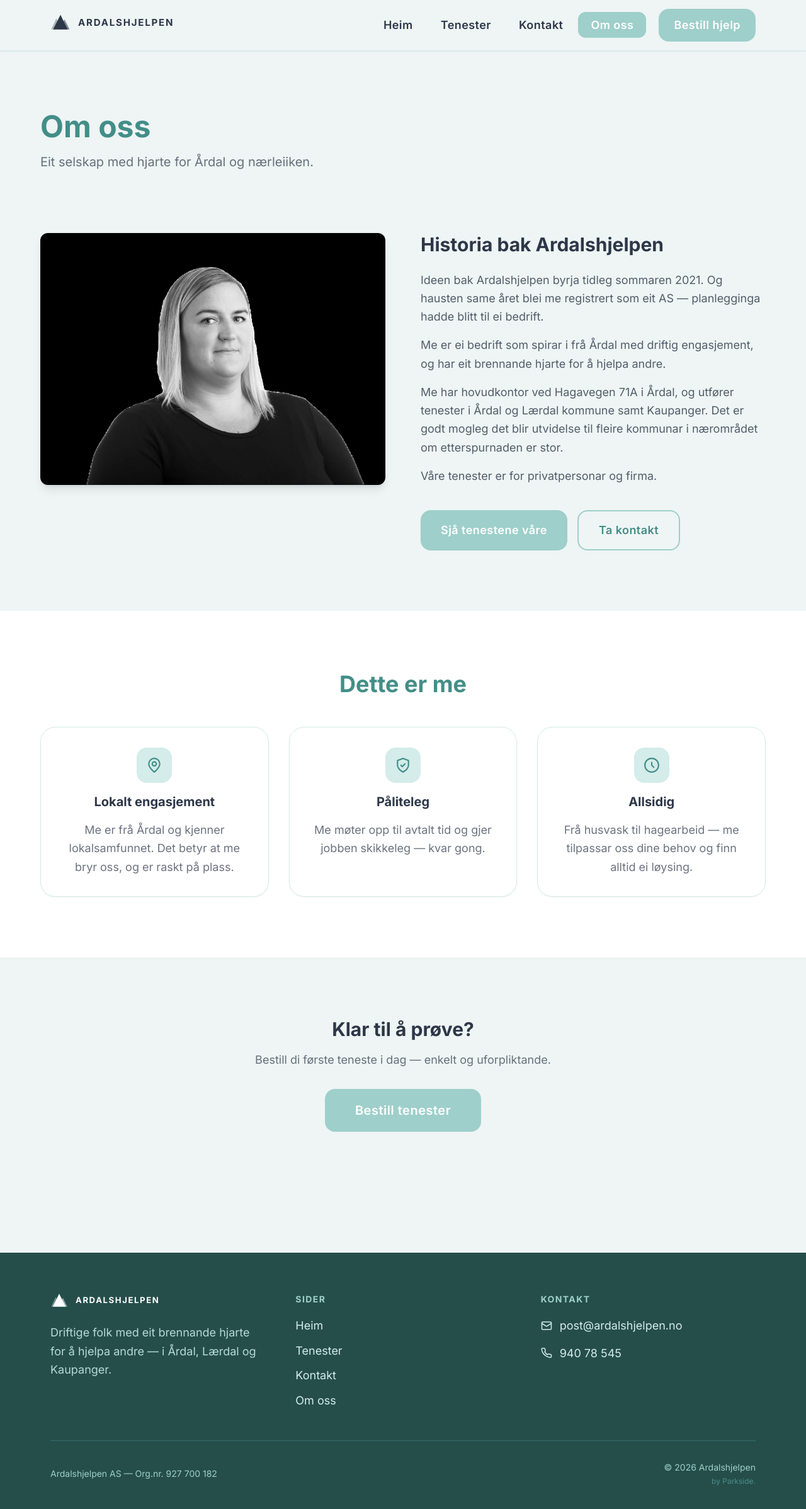
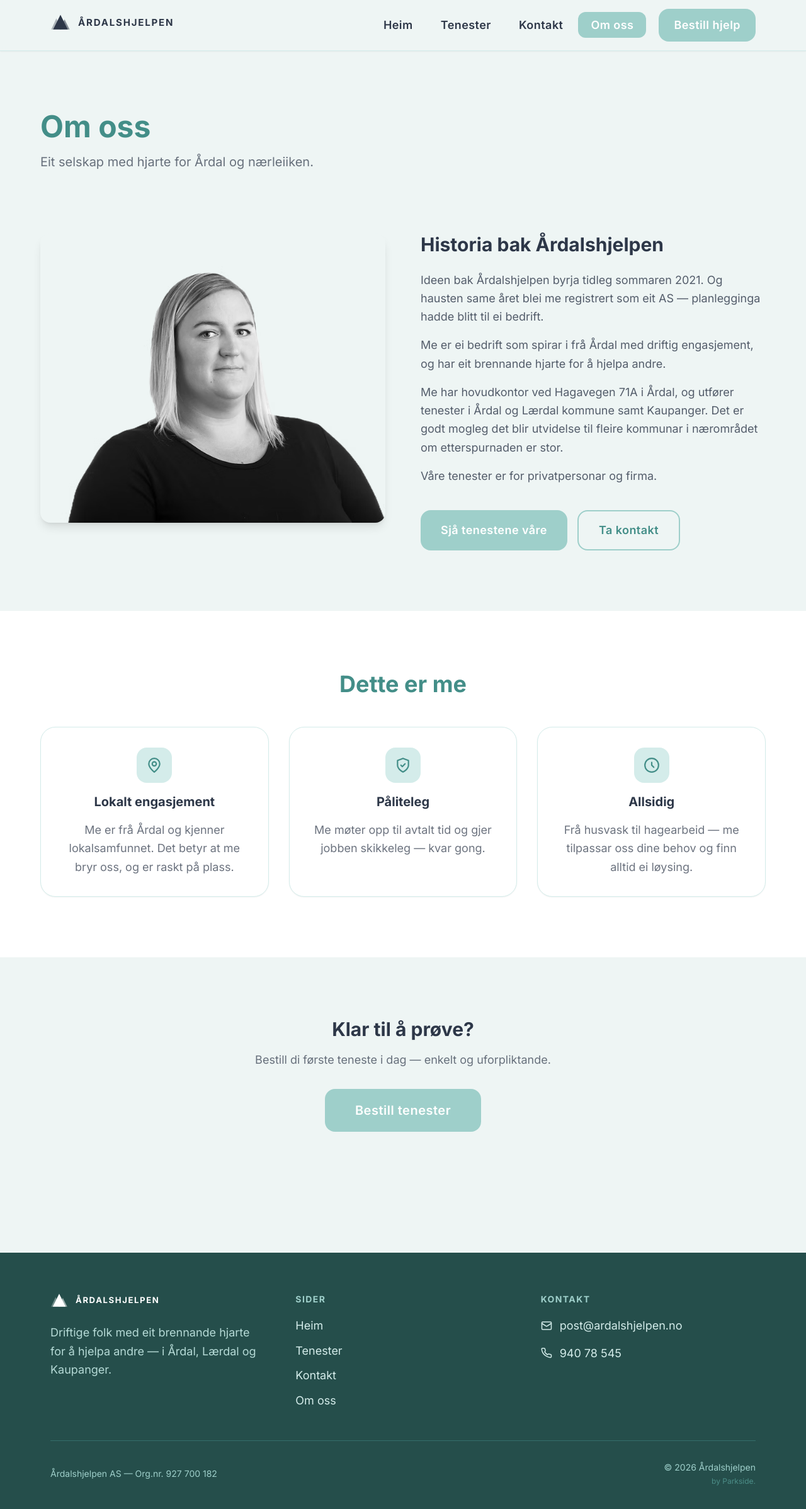
Before and after one commit to parks1de/ardalshjelpen, a Next.js app: page /om in a window 1280 px wide. Shown: the top 2396 px of the page at 63% size. Built offline with nearby package versions, Linux system fonts and the light colour scheme.

Commit message:
om oss bilete avif transparent background

```diff
--- a/app/kontakt/page.tsx
+++ b/app/kontakt/page.tsx
@@ -3,7 +3,7 @@ import Link from 'next/link'
 
 export const metadata: Metadata = {
   title: 'Kontakt',
-  description: 'Kontakt Ardalshjelpen via e-post eller telefon. Me er klare til å hjelpe deg.',
+  description: 'Kontakt Årdalshjelpen via e-post eller telefon. Me er klare til å hjelpe deg.',
 }
 
 export default function KontaktPage() {
--- a/app/layout.tsx
+++ b/app/layout.tsx
@@ -13,14 +13,14 @@ const inter = Inter({
 
 export const metadata: Metadata = {
   title: {
-    default: 'Ardalshjelpen – Hjelp i kvardagen',
-    template: '%s | Ardalshjelpen',
+    default: 'Årdalshjelpen – Hjelp i kvardagen',
+    template: '%s | Årdalshjelpen',
   },
   description:
-    'Ardalshjelpen leverer praktisk hjelp i kvardagen – husvask, handleturar, hagearbeid og mykje meir. Ring oss i dag.',
+    'Årdalshjelpen leverer praktisk hjelp i kvardagen – husvask, handleturar, hagearbeid og mykje meir. Ring oss i dag.',
   keywords: ['husvask', 'hjelp heime', 'handletur', 'Ardal', 'Laerdal', 'Kaupanger', 'praktisk hjelp'],
   openGraph: {
-    siteName: 'Ardalshjelpen',
+    siteName: 'Årdalshjelpen',
     locale: 'nn_NO',
     type: 'website',
   },
--- a/app/om/page.tsx
+++ b/app/om/page.tsx
@@ -4,7 +4,7 @@ import type { Metadata } from 'next'
 
 export const metadata: Metadata = {
   title: 'Om oss',
-  description: 'Les om historia bak Ardalshjelpen — eit lokalt selskap med engasjement for å hjelpe folk i kvardagen.',
+  description: 'Les om historia bak Årdalshjelpen — eit lokalt selskap med engasjement for å hjelpe folk i kvardagen.',
 }
 
 export default function OmPage() {
@@ -25,10 +25,10 @@ export default function OmPage() {
         <div className="container-inner">
           <div className="grid grid-cols-1 md:grid-cols-2 gap-14 items-start">
             {/* Portrait */}
-            <div className="relative w-full h-[400px] rounded-xl overflow-hidden shadow-lg">
+            <div className="relative w-full h-[460px] rounded-2xl overflow-hidden shadow-lg bg-brand-50">
               <Image
-                src="/images/bente-ardalshjelpen.png"
-                alt="Portrett av eigar av Ardalshjelpen"
+                src="/images/bente-ardalshjelpen.avif"
+                alt="Portrett av eigar av Årdalshjelpen"
                 fill
                 sizes="(max-width: 768px) 100vw, 50vw"
                 className="object-cover object-top"
@@ -38,11 +38,11 @@ export default function OmPage() {
 
             <div className="flex flex-col gap-6">
               <h2 id="story-heading" className="text-3xl font-bold text-dark">
-                Historia bak Ardalshjelpen
+                Historia bak Årdalshjelpen
               </h2>
               <div className="flex flex-col gap-4 text-dark/80 leading-relaxed text-lg">
                 <p>
-                  Ideen bak Ardalshjelpen byrja tidleg sommaren 2021. Og hausten same året blei me registrert som eit AS — planlegginga hadde blitt til ei bedrift.
+                  Ideen bak Årdalshjelpen byrja tidleg sommaren 2021. Og hausten same året blei me registrert som eit AS — planlegginga hadde blitt til ei bedrift.
                 </p>
                 <p>
                   Me er ei bedrift som spirar i frå Årdal med driftig engasjement, og har eit brennande hjarte for å hjelpa andre.
--- a/app/page.tsx
+++ b/app/page.tsx
@@ -85,7 +85,7 @@ export default function HomePage() {
       <section className="section bg-white" aria-labelledby="why-heading">
         <div className="container-inner">
           <h2 id="why-heading" className="text-3xl md:text-4xl font-bold text-brand-600 text-center mb-4">
-            Kvifor velje Ardalshjelpen?
+            Kvifor velje Årdalshjelpen?
           </h2>
           <p className="text-center text-dark/70 max-w-2xl mx-auto mb-14">
             Me er lokalt forankra og kjenner Årdal, Lærdal og Kaupanger. Tenestene er tilpassa deg — båe privatpersonar og verksemder.
@@ -111,7 +111,7 @@ export default function HomePage() {
             Kva kan me hjelpe med?
           </h2>
           <p className="text-center text-dark/70 max-w-xl mx-auto mb-14">
-            Sjå og les om tenestene Ardalshjelpen kan levere for deg.
+            Sjå og les om tenestene Årdalshjelpen kan levere for deg.
           </p>
           <div className="grid grid-cols-1 sm:grid-cols-2 lg:grid-cols-4 gap-6">
             {servicesData.map(({ id, title, description, img, imgAlt, price }) => (
@@ -164,7 +164,7 @@ export default function HomePage() {
                 Andre oppgåver du treng hjelp til?
               </h2>
               <p className="text-dark/80 text-lg leading-relaxed mb-6">
-                Me er noko allsidige og har danna oss erfaring gjennom vår tid som Ardalshjelpen.
+                Me er noko allsidige og har danna oss erfaring gjennom vår tid som Årdalshjelpen.
                 Noko utenom våre faste tenester det er ønskje å få hjelp med?
                 Fyll inn skjemaet og vel &quot;Andre&quot; blant tenestene!
               </p>
--- a/app/tenester/page.tsx
+++ b/app/tenester/page.tsx
@@ -5,7 +5,7 @@ import servicesData from '@/data/services.json'
 
 export const metadata: Metadata = {
   title: 'Tenester',
-  description: 'Sjå kva Ardalshjelpen kan hjelpe deg med — husvask, nedvask, handletur, hagearbeid og meir. Bestill enkelt via skjema.',
+  description: 'Sjå kva Årdalshjelpen kan hjelpe deg med — husvask, nedvask, handletur, hagearbeid og meir. Bestill enkelt via skjema.',
 }
 
 export default function TenesterPage() {
@@ -17,7 +17,7 @@ export default function TenesterPage() {
             Tenester
           </h1>
           <p className="text-xl text-dark/70 max-w-2xl leading-relaxed">
-            Sjå og les om tenestene Ardalshjelpen kan levere for deg.
+            Sjå og les om tenestene Årdalshjelpen kan levere for deg.
           </p>
           <p className="text-dark/70 mt-3 max-w-xl leading-relaxed">
             Ønskje om spesifikke tenester som ikkje me har nemnt? Vel &quot;Andre&quot; blant tenestene når du fyller ut skjemaet under!
@@ -71,7 +71,7 @@ export default function TenesterPage() {
                 Andre oppgåver du treng hjelp til?
               </h2>
               <p className="text-dark/80 leading-relaxed">
-                Me er noko allsidige og har danna oss erfaring gjennom vår tid som Ardalshjelpen.
+                Me er noko allsidige og har danna oss erfaring gjennom vår tid som Årdalshjelpen.
                 Noko utenom våre faste tenester det er ønskje å få hjelp med?
                 Fyll inn skjemaet over, og vel &quot;Andre&quot; blant tenestene!
               </p>
--- a/components/Footer.tsx
+++ b/components/Footer.tsx
@@ -53,9 +53,9 @@ export default function Footer() {
         </div>
 
         <div className="mt-12 pt-8 border-t border-brand-700 flex flex-col md:flex-row justify-between items-center gap-4 text-sm text-brand-300">
-          <p>Ardalshjelpen AS &mdash; Org.nr. 927 700 182</p>
+          <p>Årdalshjelpen AS &mdash; Org.nr. 927 700 182</p>
           <div className="flex flex-col items-center md:items-end gap-1">
-            <p>&copy; {new Date().getFullYear()} Ardalshjelpen</p>
+            <p>&copy; {new Date().getFullYear()} Årdalshjelpen</p>
             <a
               href="mailto:post@parkside.no"
               className="text-brand-500/70 hover:text-brand-400 transition-colors duration-150 text-xs"
--- a/components/Logo.tsx
+++ b/components/Logo.tsx
@@ -30,7 +30,7 @@ export function LogoFull({ height = 36, className = '' }: { height?: number; cla
         style={{ fontSize: height * 0.47, letterSpacing: '0.12em', lineHeight: 1 }}
         className="font-bold text-dark uppercase"
       >
-        Ardalshjelpen
+        Årdalshjelpen
       </span>
     </span>
   )
--- a/components/Nav.tsx
+++ b/components/Nav.tsx
@@ -26,7 +26,7 @@ export default function Nav() {
       </a>
 
       <nav className="container-inner flex items-center justify-between h-20 px-4" aria-label="Hovudnavigasjon">
-        <Link href="/" aria-label="Heim – Ardalshjelpen">
+        <Link href="/" aria-label="Heim – Årdalshjelpen">
           <LogoFull height={32} />
         </Link>
 
```
Also changed, not shown: public/images/bente-ardalshjelpen.avif (added).
